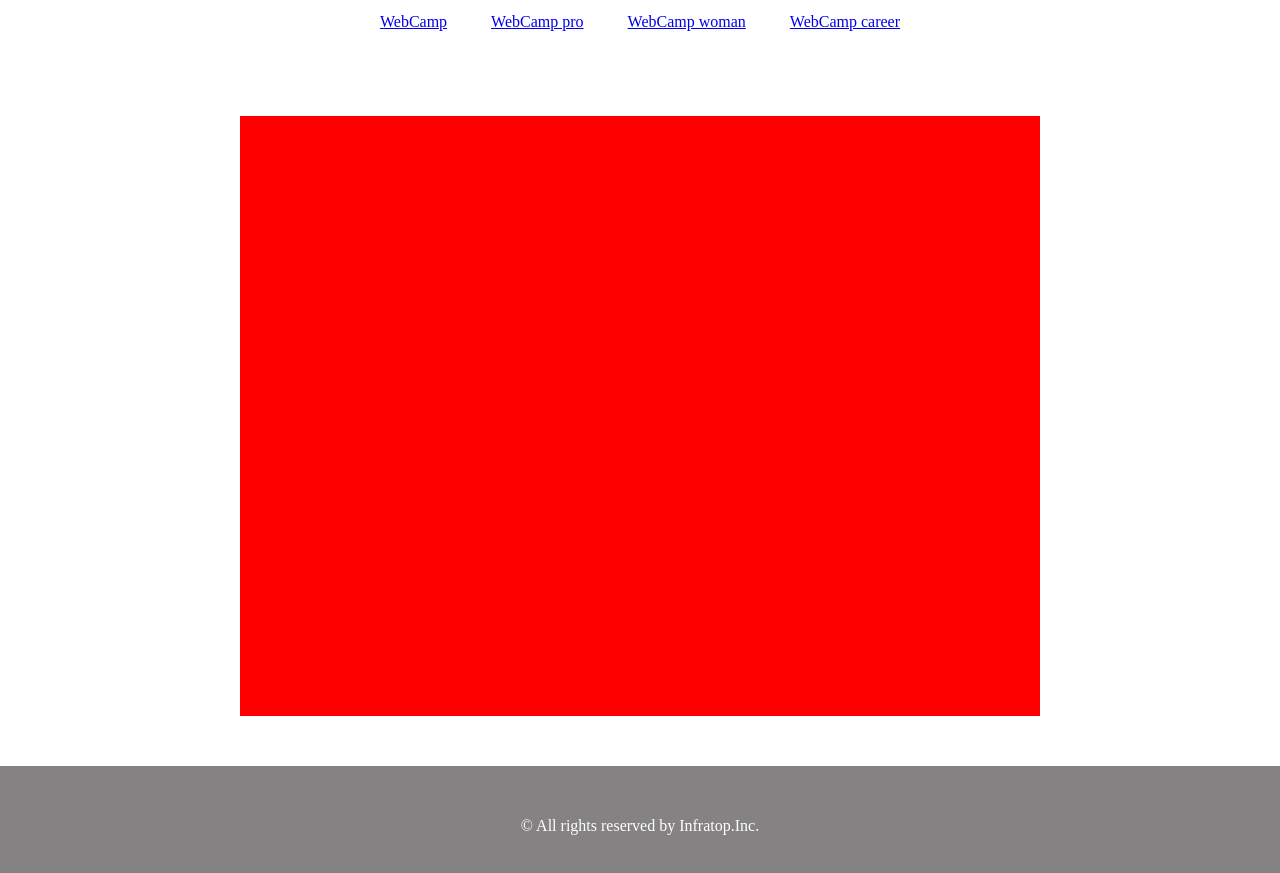
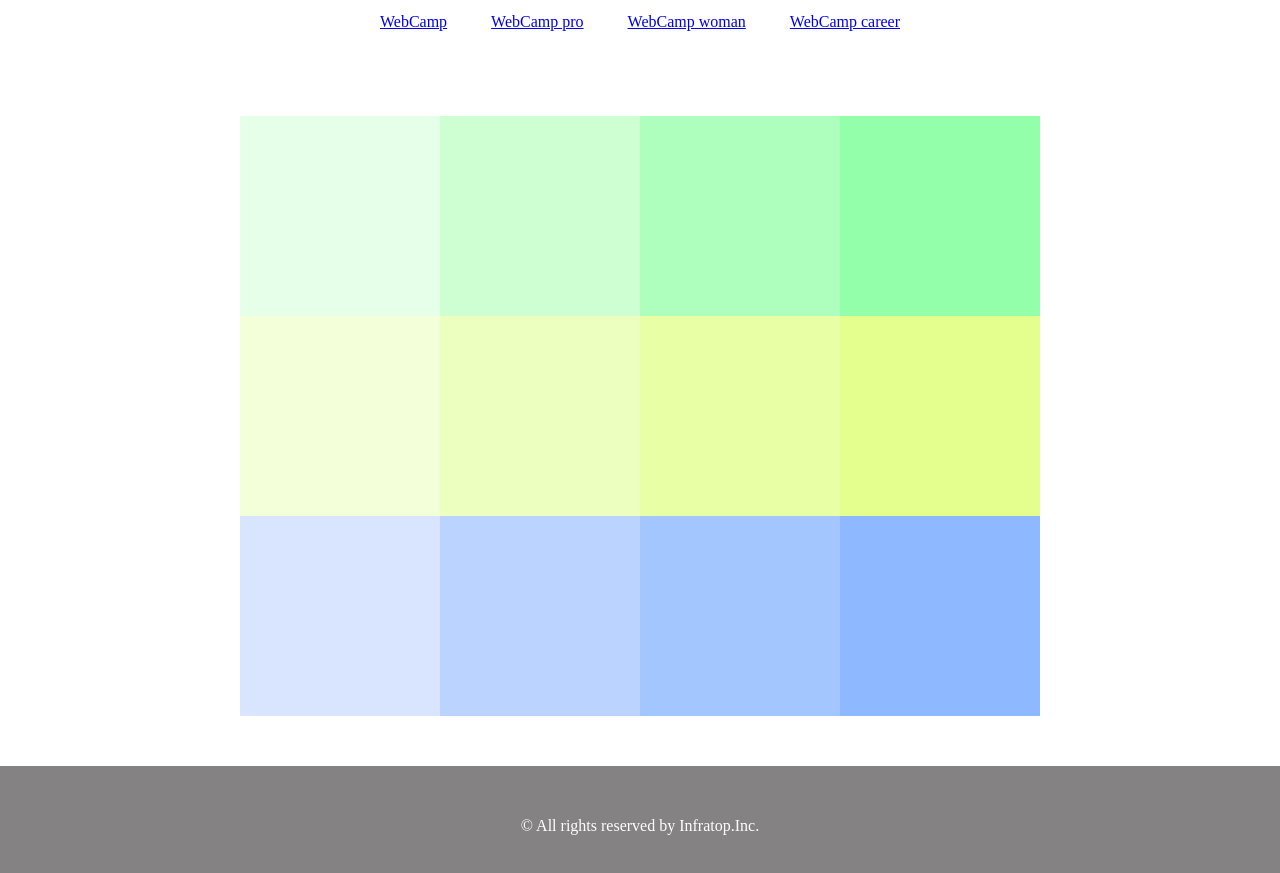
Before and after one commit to Tt6588/-, a plain HTML site: page 1-5/index.html in a window 1280 px wide. Shown: the part 59-932 px from the top of the page. Drawn offline with Linux system fonts and the light colour scheme.

Commit message:
[update]1-5

```diff
--- a/1-5/index.html
+++ b/1-5/index.html
@@ -16,19 +16,19 @@
         <ul class="link-list">
 
           <li class="link-list-item">
-            <a href="index.html">WebCamp</a>
+            <a href="https://web-camp.io/">WebCamp</a>
           </li>
 
           <li class="link-list-item">
-            <a href="index.html">WebCamp pro</a>
+            <a href="https://web-camp.io/pro/">WebCamp pro</a>
           </li>
 
           <li class="link-list-item">
-            <a href="index.html">WebCamp woman</a>
+            <a href="https://web-camp.io/woman/">WebCamp woman</a>
           </li>
 
           <li class="link-list-item">
-            <a href="index.html">WebCamp career</a>
+            <a href="https://web-camp.io/career/">WebCamp career</a>
           </li>
 
         </ul>
--- a/1-5/style.css
+++ b/1-5/style.css
@@ -33,73 +33,73 @@ header {
 .colorbox1 {
   width: 200px;
   height: 200px;
-  background-color: red;
+  background-color: #e6ffe9;
 }
 
 .colorbox2 {
   width: 200px;
   height: 200px;
-  background-color: red;
+  background-color: #cdffd3;
 }
 
 .colorbox3 {
   width: 200px;
   height: 200px;
-  background-color: red;
+  background-color: #aeffbd;
 }
 
 .colorbox4 {
   width: 200px;
   height: 200px;
-  background-color: red;
+  background-color: #93ffab;
 }
 
 .colorbox5 {
   width: 200px;
   height: 200px;
-  background-color: red;
+  background-color: #f3ffd8;
 }
 
 .colorbox6 {
   width: 200px;
   height: 200px;
-  background-color: red;
+  background-color: #edffbe;
 }
 
 .colorbox7 {
   width: 200px;
   height: 200px;
-  background-color: red;
+  background-color: #e9ffa5;
 }
 
 .colorbox8 {
   width: 200px;
   height: 200px;
-  background-color: red;
+  background-color: #e4ff8d;
 }
 
 .colorbox9 {
   width: 200px;
   height: 200px;
-  background-color: red;
+  background-color: #d9e5ff;
 }
 
 .colorbox10 {
   width: 200px;
   height: 200px;
-  background-color: red;
+  background-color: #bad3ff;
 }
 
 .colorbox11 {
   width: 200px;
   height: 200px;
-  background-color: red;
+  background-color: #a4c6ff;
 }
 
 .colorbox12 {
   width: 200px;
   height: 200px;
-  background-color: red;
+  background-color: #8eb8ff;
 }
 footer {
   width: 100%;
```
